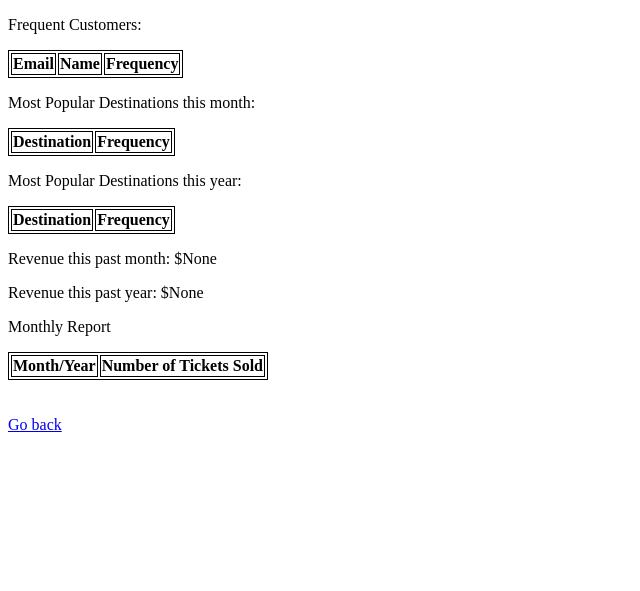
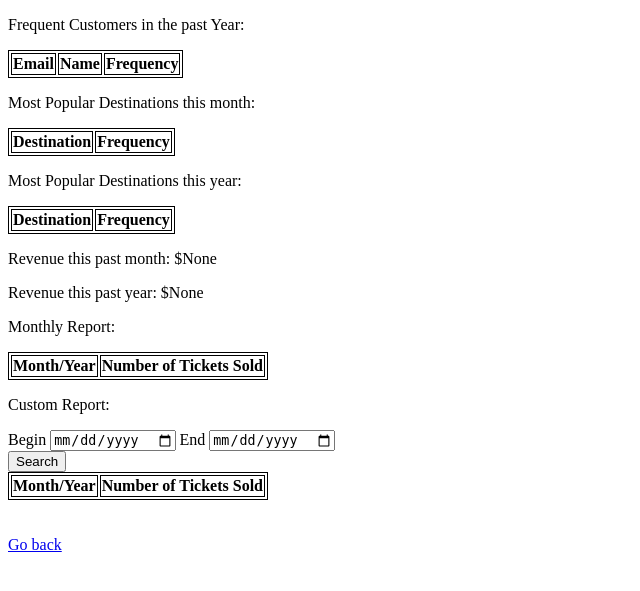
Before and after one commit to leeked/Air-Ticket-Database, a Flask app: page /financialanalytics in a window 1280 px wide. Shown: the top 591 px of the page, without its empty margins (0-640 px from the left). Run offline with Flask 2, Linux system fonts and the light colour scheme; a user stored in the database is signed in; data comes from the database, SQL or seed files in the repository; lists and menus that the app fills with data are empty.

Commit message:
completed custom date range for staff analytics

```diff
--- a/webapp/app.py
+++ b/webapp/app.py
@@ -1051,7 +1051,7 @@ def financialanalytics():
 	cursor = conn.cursor()
 
 	#view frequent customers
-	get_top_customers = "SELECT P.email, P.name_on_card, COUNT(P.email) as frequency FROM purchases as P, ticket as T WHERE P.ticket_id = T.ticket_id and T.airline_name = %s GROUP BY P.email ORDER BY frequency DESC"
+	get_top_customers = "SELECT P.email, P.name_on_card, COUNT(P.email) as frequency FROM purchases as P, ticket as T WHERE P.ticket_id = T.ticket_id and T.airline_name = %s AND P.purchase_ts BETWEEN DATE_SUB(NOW(), INTERVAL 1 YEAR) AND NOW() GROUP BY P.email ORDER BY frequency DESC"
 	cursor.execute(get_top_customers, (airline))
 	top_customers = cursor.fetchall()
 
@@ -1059,8 +1059,6 @@ def financialanalytics():
 	get_summary = "SELECT YEAR(P.purchase_ts) as Year, MONTH(P.purchase_ts) as Month, COUNT(T.flight_number) as total_purchases FROM purchases as P, ticket as T WHERE P.ticket_id = T.ticket_id and T.airline_name = %s GROUP BY Year, Month ORDER BY Year, Month"
 	cursor.execute(get_summary, (airline))
 	summary = cursor.fetchall()
-
-	#view tickets sold by range
 
 	#view revenue by month/year
 	#past month
@@ -1099,7 +1097,8 @@ def getanalytics():
 	cursor = conn.cursor()
 
 	#view frequent customers
-	get_top_customers = "SELECT P.email, P.name_on_card, COUNT(P.email) as frequency FROM purchases as P, ticket as T WHERE P.ticket_id = T.ticket_id and T.airline_name = %s GROUP BY P.email ORDER BY frequency DESC"
+	get_top_customers = "SELECT P.email, P.name_on_card, COUNT(P.email) as frequency FROM purchases as P, ticket as T WHERE P.ticket_id = T.ticket_id and T.airline_name = %s AND P.purchase_ts BETWEEN DATE_SUB(NOW(), INTERVAL 1 YEAR) AND NOW() GROUP BY P.email ORDER BY frequency DESC"
+	# get_top_customers = "SELECT P.email, P.name_on_card, COUNT(P.email) as frequency FROM purchases as P, ticket as T WHERE P.ticket_id = T.ticket_id and T.airline_name = %s GROUP BY P.email ORDER BY frequency DESC"
 	cursor.execute(get_top_customers, (airline))
 	top_customers = cursor.fetchall()
 
@@ -1108,7 +1107,18 @@ def getanalytics():
 	cursor.execute(get_summary, (airline))
 	summary = cursor.fetchall()
 
-	#view tickets sold by range
+	#get from form
+	form_ts_start = request.form['ts_start']
+	form_ts_end = request.form['ts_end']
+
+	ts_start = datetime.datetime.strptime(form_ts_start, "%Y-%m-%d")
+	ts_end = datetime.datetime.strptime(form_ts_end, "%Y-%m-%d")
+
+	#view tickets sold by custom range
+	get_custom_summary = f"SELECT YEAR(P.purchase_ts) as Year, MONTH(P.purchase_ts) as Month, COUNT(T.flight_number) as total_purchases FROM purchases as P, ticket as T WHERE P.ticket_id = T.ticket_id and T.airline_name = %s AND P.purchase_ts BETWEEN '{ts_start}' AND '{ts_end}' GROUP BY Year, Month ORDER BY Year, Month"
+	# get_custom_summary = "SELECT YEAR(P.purchase_ts) as Year, MONTH(P.purchase_ts) as Month, COUNT(T.flight_number) as total_purchases FROM purchases as P, ticket as T WHERE P.ticket_id = T.ticket_id and T.airline_name = %s GROUP BY Year, Month ORDER BY Year, Month"
+	cursor.execute(get_custom_summary, (airline))
+	custom_summary = cursor.fetchall()
 
 	#view revenue by month/year
 	#past month
@@ -1128,13 +1138,15 @@ def getanalytics():
 	top_destinations_month = cursor.fetchall()
 
 	#past year
-	get_top_destinations_year = "SELECT B.city as destination_city, COUNT(B.city) as frequency FROM flights as F, airport as A, airport as B, ticket AS T, purchases as P WHERE B.code = F.arrival_airport_code AND A.code = F.depart_airport_code AND F.airline_name = %s and T.ticket_id = P.ticket_id and T.flight_number = F.flight_number AND YEAR(F.depart_ts) = YEAR(NOW()) GROUP BY B.city ORDER BY frequency DESC LIMIT 3"
+	# get_top_destinations_year = "SELECT B.city as destination_city, COUNT(B.city) as frequency FROM flights as F, airport as A, airport as B, ticket AS T, purchases as P WHERE B.code = F.arrival_airport_code AND A.code = F.depart_airport_code AND F.airline_name = %s and T.ticket_id = P.ticket_id and T.flight_number = F.flight_number AND YEAR(F.depart_ts) = YEAR(NOW()) GROUP BY B.city ORDER BY frequency DESC LIMIT 3"
+	get_top_destinations_year = "SELECT B.city as destination_city, COUNT(B.city) as frequency FROM flights as F, airport as A, airport as B, ticket AS T, purchases as P WHERE B.code = F.arrival_airport_code AND A.code = F.depart_airport_code AND F.airline_name = %s and T.ticket_id = P.ticket_id and T.flight_number = F.flight_number AND F.depart_ts BETWEEN DATE_SUB(NOW(), INTERVAL 1 YEAR) AND NOW() GROUP BY B.city ORDER BY frequency DESC LIMIT 3"
+
 	cursor.execute(get_top_destinations_year, (airline))
 	top_destinations_year = cursor.fetchall()
 
 	cursor.close()
 
-	return render_template("staffanalytics.html", frequentflyers = top_customers, popular_places_month=top_destinations_month, popular_places_year=top_destinations_year, month_revenue=month_revenue['Revenue'], year_revenue=year_revenue['Revenue'], summary=summary)
+	return render_template("staffanalytics.html", frequentflyers = top_customers, popular_places_month=top_destinations_month, popular_places_year=top_destinations_year, month_revenue=month_revenue['Revenue'], year_revenue=year_revenue['Revenue'], summary=summary,custom_summary=custom_summary)
 
 def somequeries():
 	'''
--- a/webapp/templates/staffanalytics.html
+++ b/webapp/templates/staffanalytics.html
@@ -6,7 +6,7 @@
 
 
 {% block body %}
-<p class="message">Frequent Customers:</p>
+<p class="message">Frequent Customers in the past Year:</p>
 <style type="text/css">
 	table, th, td{
 		border: 1px solid black;
@@ -83,7 +83,7 @@
 	}
 </style>
 
-<p class="message">Monthly Report</p>
+<p class="message">Monthly Report:</p>
 <style type="text/css">
 	table, th, td{
 		border: 1px solid black;
@@ -103,6 +103,35 @@
 {% endfor %}
 </table>
 
+<p class="message">Custom Report:</p>
+<style type="text/css">
+	table, th, td{
+		border: 1px solid black;
+	}
+</style>
+
+<form action="/getanalytics" method="POST">
+    <label> Begin <input type="date" name = "ts_start"/></label>  <label>End <input type="date" name = "ts_end"/> </label></br>
+	<input type="submit" value = Search>
+    {% if error %}
+		<p class="error"><strong>Error:</strong> {{error}}</p>
+	{% endif %}
+</form>
+
+<table>
+	<th>Month/Year</th>
+    <th>Number of Tickets Sold</th>
+
+{% for line in custom_summary %}
+	<tr>
+		<td>{{line['Month']}}/{{line['Year']}}</td>
+        <td>{{line['total_purchases']}}</td>
+	</tr>
+{% endfor %}
+</table>
+
+
+
 </br></br>
 
 <a href="/staffview">Go back</a>
```
